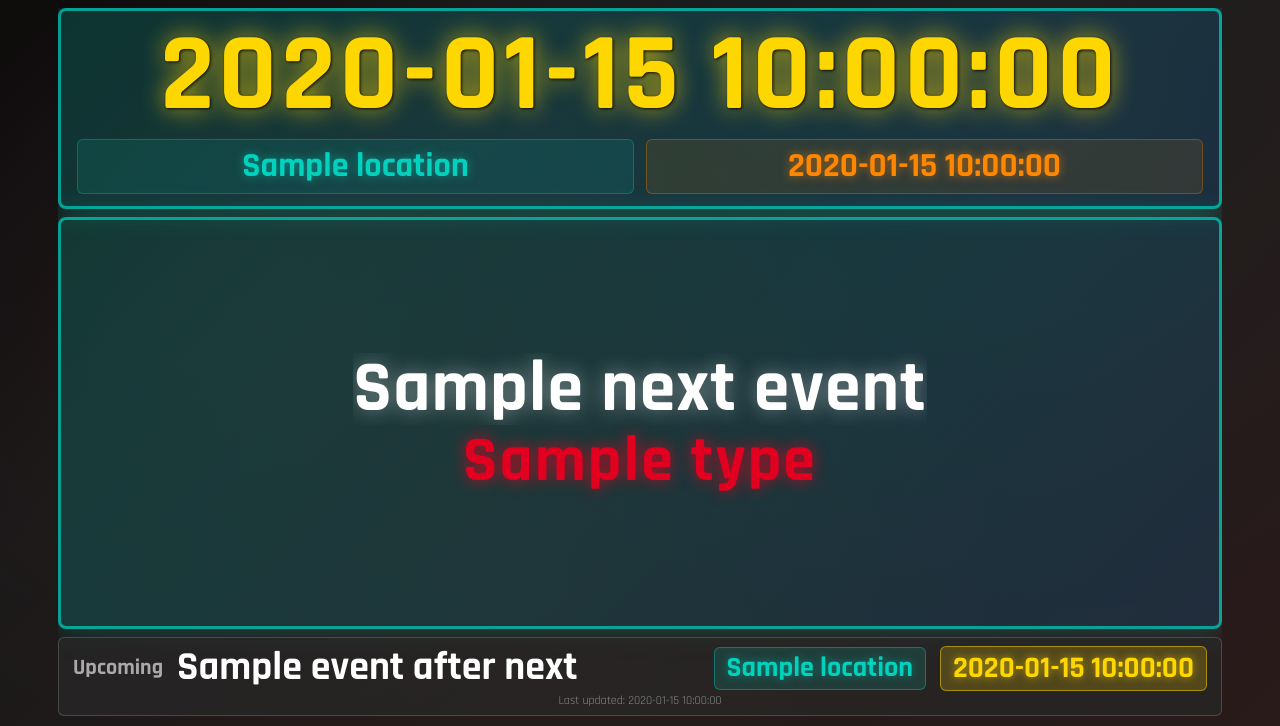
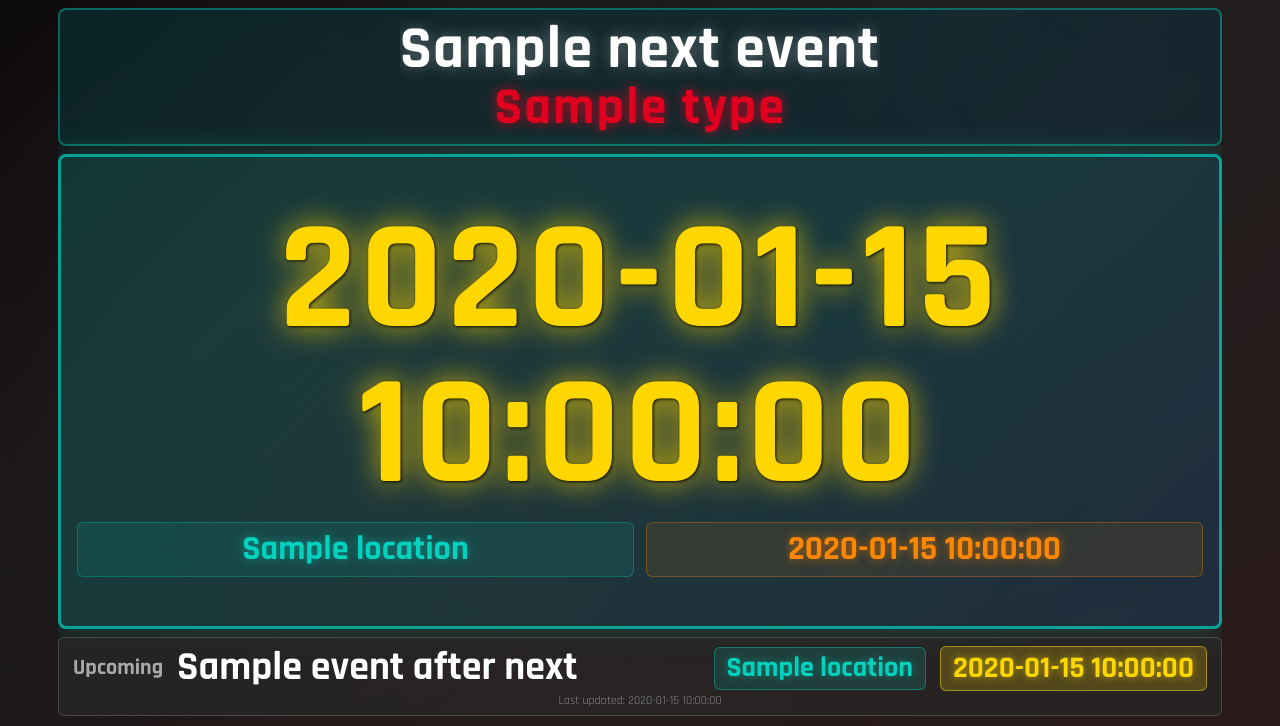
Before and after one commit to xiaodown/f1cal, a Python web app: template templates/dashboard.html in a window 1280 px wide. Shown: the part 74-800 px from the top of the page. Run offline with Jinja, Linux system fonts and the light colour scheme; the template is opened without the code that fills it: most values are stand-ins (such as "Sample title", 1, 10 or a date in 2020).

Commit message:
more iterating on 15 foot readability

```diff
--- a/static/css/style.css
+++ b/static/css/style.css
@@ -123,7 +123,8 @@ main {
     border-radius: 8px;
     padding: 10px 16px 12px;
     text-align: center;
-    flex: 0 0 auto;
+    flex: 1;
+    min-height: 0;
     display: flex;
     flex-direction: column;
     justify-content: center;
@@ -133,10 +134,10 @@ main {
 }
 
 .event-date {
-    font-size: 110px;
+    font-size: 155px;
     font-weight: 700;
     color: #FFD700;
-    text-shadow: 1px 1px 3px rgba(0, 0, 0, 0.9), 0 0 25px rgba(255, 215, 0, 0.7);
+    text-shadow: 1px 1px 3px rgba(0, 0, 0, 0.9), 0 0 30px rgba(255, 215, 0, 0.8);
     letter-spacing: 4px;
     line-height: 1.0;
 }
@@ -172,27 +173,25 @@ main {
 
 /* ── Event Name Card ─────────────────────────────────── */
 .event-name-card {
-    background: linear-gradient(135deg, rgba(0, 210, 190, 0.2) 0%, rgba(0, 150, 255, 0.15) 100%);
-    border: 3px solid rgba(0, 210, 190, 0.7);
+    background: linear-gradient(135deg, rgba(0, 80, 80, 0.35) 0%, rgba(0, 60, 100, 0.25) 100%);
+    border: 2px solid rgba(0, 210, 190, 0.4);
     border-radius: 8px;
     padding: 10px 16px;
     text-align: center;
-    flex: 1;
-    min-height: 0;
+    flex: 0 0 auto;
     display: flex;
     flex-direction: column;
     justify-content: center;
     align-items: center;
-    gap: 4px;
-    box-shadow: 0 0 30px rgba(0, 210, 190, 0.3);
+    gap: 2px;
     overflow: hidden;
 }
 
 .event-name {
-    font-size: 72px;
+    font-size: 60px;
     font-weight: 700;
     color: #ffffff;
-    text-shadow: 0 0 20px rgba(255, 255, 255, 0.4);
+    text-shadow: 0 0 15px rgba(255, 255, 255, 0.3);
     line-height: 1.0;
     letter-spacing: 1px;
     overflow: hidden;
@@ -202,10 +201,10 @@ main {
 }
 
 .event-type {
-    font-size: 64px;
+    font-size: 52px;
     color: #E20020;
     font-weight: 700;
-    text-shadow: 0 0 15px rgba(226, 0, 26, 0.8);
+    text-shadow: 0 0 12px rgba(226, 0, 26, 0.8);
     letter-spacing: 2px;
     line-height: 1.0;
 }
@@ -291,7 +290,7 @@ body:-moz-full-screen header h1 {
 body:fullscreen .event-date,
 body:-webkit-full-screen .event-date,
 body:-moz-full-screen .event-date {
-    font-size: 148px;
+    font-size: 190px;
     letter-spacing: 6px;
 }
 
@@ -304,13 +303,13 @@ body:-moz-full-screen .event-secondary-info {
 body:fullscreen .event-name,
 body:-webkit-full-screen .event-name,
 body:-moz-full-screen .event-name {
-    font-size: 76px;
+    font-size: 70px;
 }
 
 body:fullscreen .event-type,
 body:-webkit-full-screen .event-type,
 body:-moz-full-screen .event-type {
-    font-size: 66px;
+    font-size: 60px;
 }
 
 body:fullscreen .upcoming-name,
--- a/templates/dashboard.html
+++ b/templates/dashboard.html
@@ -15,6 +15,14 @@
 
         <main id="main-content">
             {% if next_event %}
+            <!-- Event Name Card -->
+            <section class="event-name-card" id="event-name-section">
+                <div class="event-name" id="event-name">{{ next_event.name }}</div>
+                {% if next_event.type %}
+                <div class="event-type" id="event-type">{{ next_event.type }}</div>
+                {% endif %}
+            </section>
+
             <!-- Date Hero Card -->
             <section class="date-card" id="date-card-section">
                 <div class="event-date" id="event-date">{{ next_event.date }}</div>
@@ -22,14 +30,6 @@
                     <div class="event-location" id="event-location">{{ next_event.location }}</div>
                     <div class="event-time" id="event-time">{{ next_event.time }}</div>
                 </div>
-            </section>
-
-            <!-- Event Name Card -->
-            <section class="event-name-card" id="event-name-section">
-                <div class="event-name" id="event-name">{{ next_event.name }}</div>
-                {% if next_event.type %}
-                <div class="event-type" id="event-type">{{ next_event.type }}</div>
-                {% endif %}
             </section>
             {% endif %}
 
```
